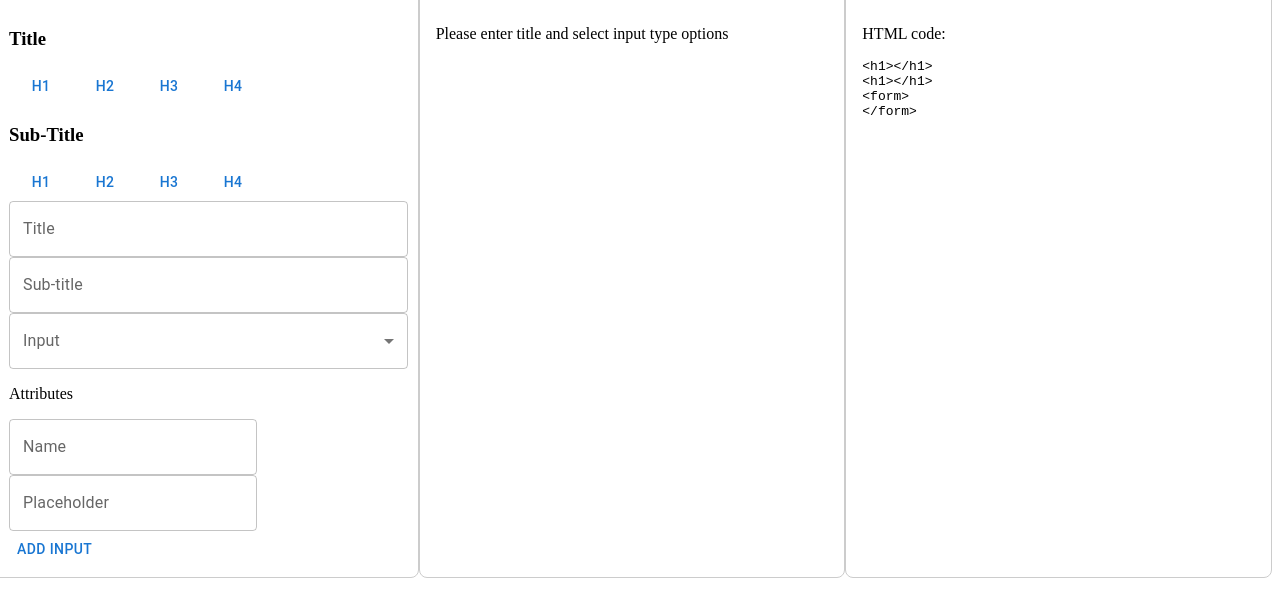
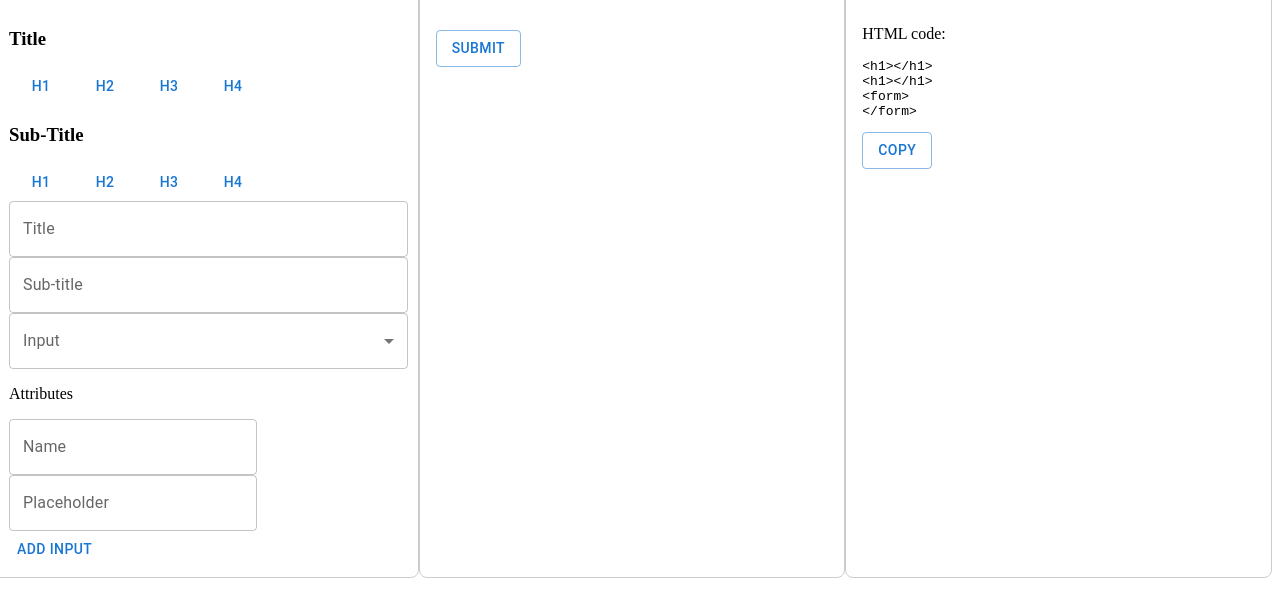
Before and after one commit to Divvyeshh/low-code, a React (Create React App) app: page / in a window 1280 px wide. Shown: the top 616 px of the page. Built offline with nearby package versions, Linux system fonts and the light colour scheme.

Commit message:
copy feature

```diff
--- a/src/components/GenerateHTML.js
+++ b/src/components/GenerateHTML.js
@@ -1,13 +1,16 @@
 import React, {Component} from 'react'
+import Button from '@mui/material/Button';
 
 class GeneratedCode extends Component {
     render() {
       const { updateGeneratedCode } = this.props;
+      const generatedCode = updateGeneratedCode();
 
       return (
         <div className='container'>
           <p>HTML code:</p>
-          <pre>{updateGeneratedCode()}</pre>
+          <pre>{generatedCode}</pre>
+          <Button variant='outlined' onClick={ () => {navigator.clipboard.writeText(generatedCode);}}> Copy </Button>
         </div>
       );
     }
--- a/src/components/renderInput.js
+++ b/src/components/renderInput.js
@@ -9,7 +9,6 @@ class InputBoxRenderer extends Component {
     const FormTitleComponent = `h${size}`;
     const SubTitleComponent = `h${subsize}`;
 
-    if (type && name && placeholder && formTitle) {
       return (
         <>
             <FormTitleComponent>{formTitle}</FormTitleComponent>
@@ -29,9 +28,6 @@ class InputBoxRenderer extends Component {
             <Button variant='outlined'>Submit</Button>
         </>
       );
-    } else {
-      return <p>Please enter title and select input type options</p>;
-    }
   }
 }
 
```
